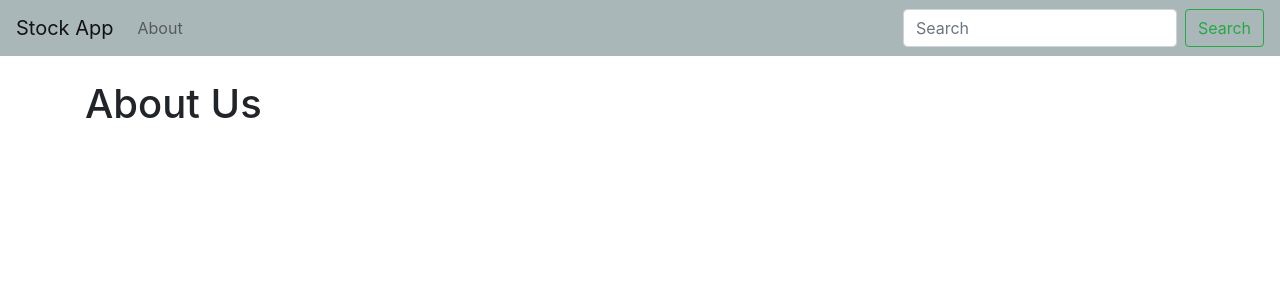
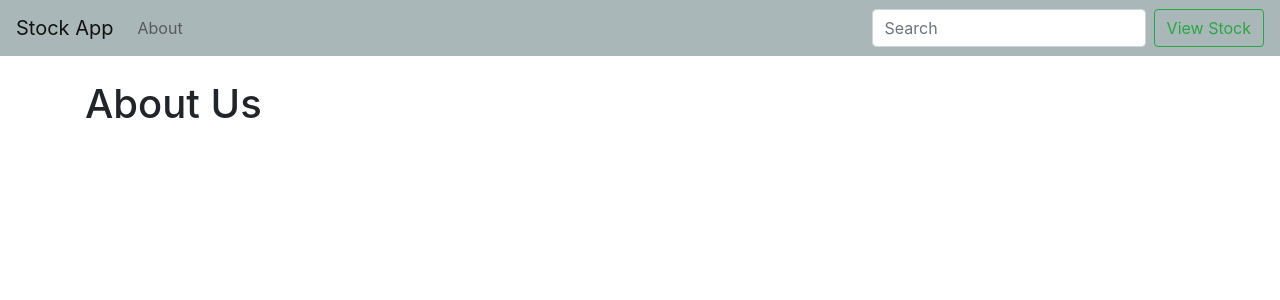
Before and after one commit to kayladuffy/stockapp, a Django app: page /about.html in a window 1280 px wide. Shown: the top 300 px of the page. Run offline with Django 3.2, Linux system fonts and the light colour scheme; some libraries are stand-ins or nearby versions.

Commit message:
Created ticker to enable variable search

```diff
--- a/stockapp/stockview/templates/base.html
+++ b/stockapp/stockview/templates/base.html
@@ -23,9 +23,10 @@
               <a class="nav-link" href="{% url 'about' %}">About</a>
             </li>
           </ul>
-          <form class="form-inline my-2 my-lg-0">
-            <input class="form-control mr-sm-2" type="search" placeholder="Search" aria-label="Search">
-            <button class="btn btn-outline-success my-2 my-sm-0" type="submit">Search</button>
+          <form action="{% url 'home' %}" class="form-inline my-2 my-lg-0" method="POST">
+              {% csrf_token %}
+            <input class="form-control mr-sm-2" type="search" placeholder="Search" aria-label="Search" name="ticker">
+            <button class="btn btn-outline-success my-2 my-sm-0" type="submit">View Stock</button>
           </form>
         </div>
       </nav>
--- a/stockapp/stockview/views.py
+++ b/stockapp/stockview/views.py
@@ -3,16 +3,20 @@ from django.shortcuts import render
 def home(request):
     import requests
     import json
-    #pk_ea4736199eb44c189f914c2ed20cade4
-    api_request = requests.get("https://cloud.iexapis.com/stable/stock/aapl/quote?token=pk_ea4736199eb44c189f914c2ed20cade4")
 
+    if request.method == 'POST':
+        ticker = request.POST['ticker']
+        api_request = requests.get("https://cloud.iexapis.com/stable/stock/" + ticker + "/quote?token=pk_ea4736199eb44c189f914c2ed20cade4")
 
-    try:
-        api = json.loads(api_request.content)
-    except Exception as e:
-        api = "Error"
+        try:
+            api = json.loads(api_request.content)
+        except Exception as e:
+            api = "Error"
+        return render(request, 'home.html', {'api': api})
 
-    return render(request, 'home.html', {'api': api})
+    else:
+        return render(request, 'home.html', {'ticker': "Enter symbol"})
+
 
 def about(request):
     return render(request, 'about.html', {})
```
Also changed, not shown: stockapp/stockview/templates/home.html (+11 -6 lines).
